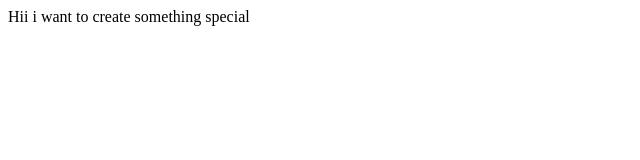
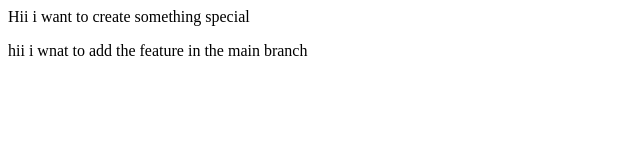
Before and after one commit to Anandkumar9934/localrepo, a plain HTML site: page index.html in a window 1280 px wide. Shown: the whole page, without its empty margins (0-640 px from the left). Drawn offline with Linux system fonts and the light colour scheme.

Commit message:
add the feature in main

```diff
--- a/index.html
+++ b/index.html
@@ -1 +1,2 @@
 <p>Hii i want to create something special</p>
+<p>hii i wnat to add the feature in the main branch</p>
```
